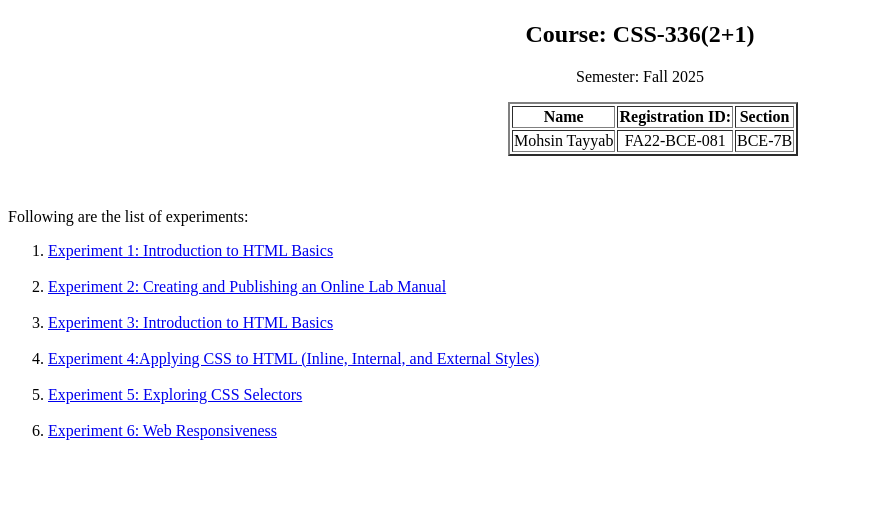
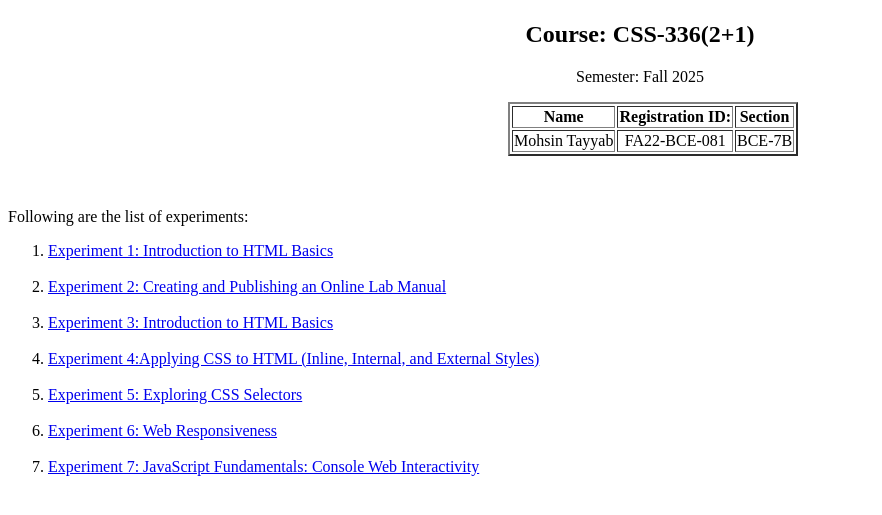
Before and after one commit to mohsi81/Web-Technology, a plain HTML site: page index.html in a window 1280 px wide. Shown: the part 283-798 px from the top of the page, without its empty margins (0-882 px from the left). Drawn offline with Linux system fonts and the light colour scheme.

Commit message:
Update index.html

```diff
--- a/index.html
+++ b/index.html
@@ -46,6 +46,7 @@
  (Inline, Internal, and External Styles)</a></li><br>
         <li><a href="./lab5.html">Experiment 5: Exploring CSS Selectors</a></li><br>
         <li><a href="./lab6.html">Experiment 6: Web Responsiveness</a></li><br>
+        <li><a href="./lab7.html">Experiment 7: JavaScript Fundamentals: Console Web Interactivity</a></li><br>
     </ol>
 
 </body>
```
